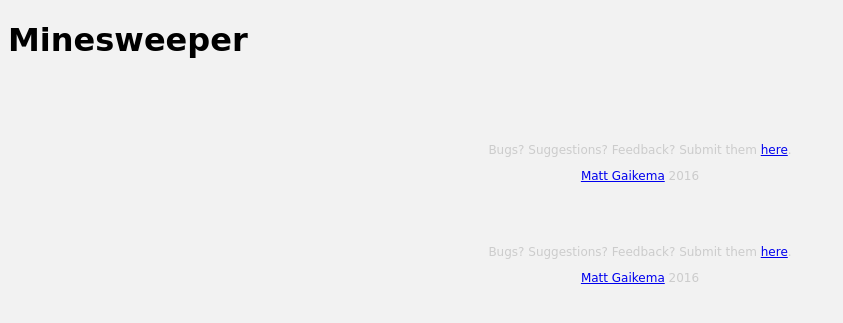
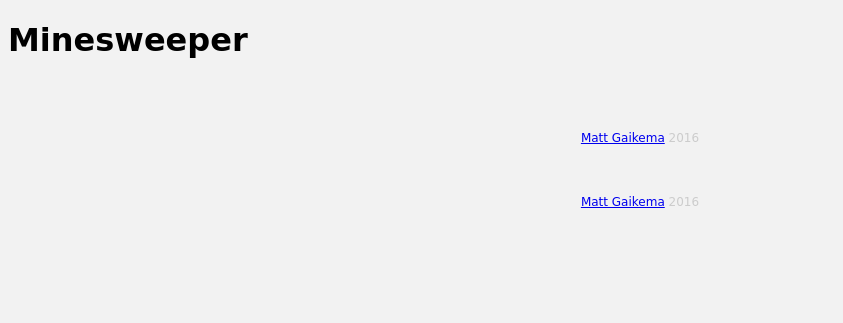
Before and after one commit to TexAgg/Minesweeper, a PHP site: template src/templates/footer.php in a window 1280 px wide. Shown: the top 323 px of the page, without its empty margins (0-843 px from the left). Run offline with PHP 8.4, Linux system fonts and the light colour scheme; the template is opened without the code that fills it, so the values that code supplies are empty.

Commit message:
Revert "suggestions link"
This reverts commit 0ecba5ea5497cc9a9ac0e8a0b4d21680a476b37a.

```diff
--- a/src/templates/footer.php
+++ b/src/templates/footer.php
@@ -1,13 +1,6 @@
 	</div>
   <footer>
-		<div>
-			<p>
-				Bugs? Suggestions? Feedback? Submit them <a href='https://github.com/TexAgg/Minesweeper/issues'>here</a>.
-			</p>
-		</div>
-		<div>
-			<a href="http://mattgaikema.com/">Matt Gaikema</a> 2016
-		</div>
+		<a href="http://mattgaikema.com/">Matt Gaikema</a> 2016
 	</footer>
 </body>
 </html>
```
